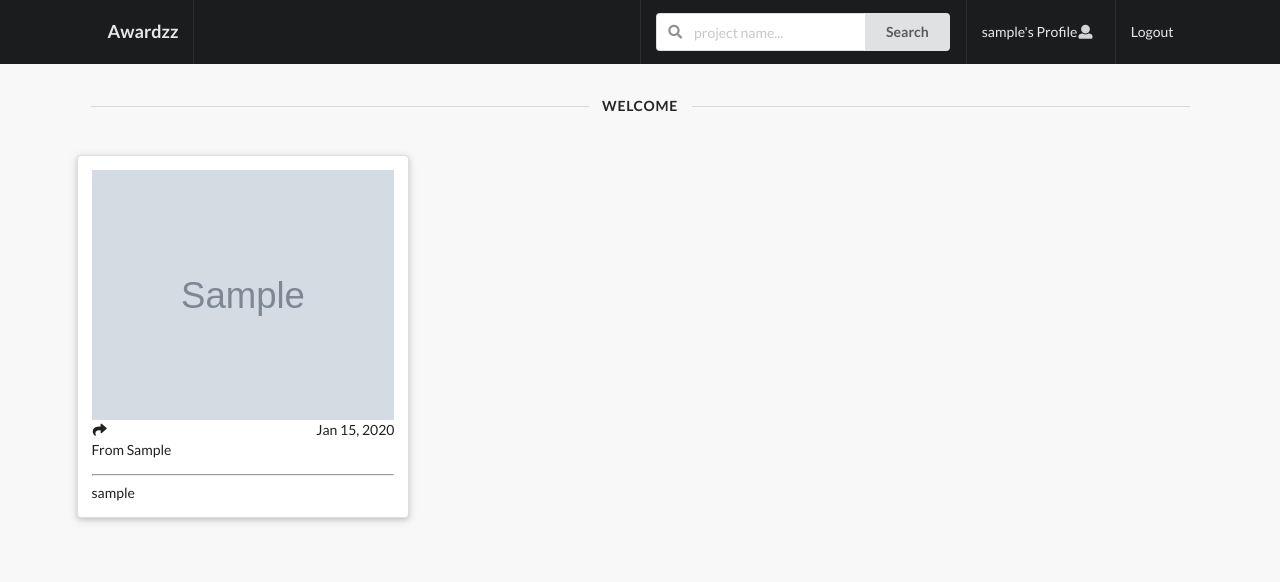
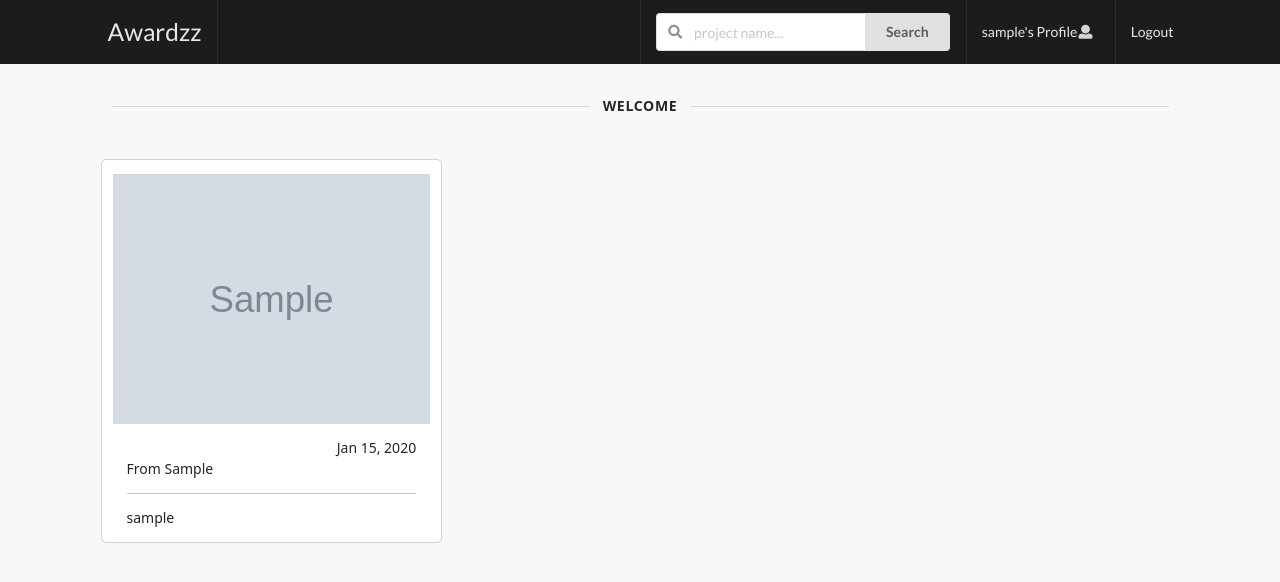
Before and after one commit to otienonick/Awardss_CLone_Django, a Django app: page / in a window 1280 px wide. Shown: the top 582 px of the page. Run offline with Django 3.2, Linux system fonts and the light colour scheme; a user stored in the database is signed in; tables that the repository leaves empty hold one stand-in row (values such as "Sample post"); grey boxes marked "Sample" are stand-in pictures; some libraries are stand-ins or nearby versions.

Commit message:
added more styling to homepage

```diff
--- a/awardss_clone/settings.py
+++ b/awardss_clone/settings.py
@@ -40,7 +40,8 @@ INSTALLED_APPS = [
     'django.contrib.messages',
     'django.contrib.staticfiles',
     'awwards',
-    'cloudinary_storage'
+    'cloudinary_storage',
+    'bootstrap5',
 ]
 
 MIDDLEWARE = [
--- a/awwards/models.py
+++ b/awwards/models.py
@@ -9,13 +9,6 @@ class Profile(models.Model):
     bio = models.TextField(default='no bio...',max_length=300)
     avatar = models.ImageField(default='avatar.png',upload_to = 'avatars/')
     created = models.DateTimeField(auto_now_add=True)
-
-    # number of posts
-    def get_posts_no(self):
-        return self.posts.all().count()
-
-    def get_all_author_posts(self):
-        return self.posts.all()
 
     def __str__(self):
         return f'{self.user.username}-{self.created}'
--- a/awwards/templates/awwards/base.html
+++ b/awwards/templates/awwards/base.html
@@ -1,4 +1,6 @@
 {% load static %}
+{% load bootstrap5 %}
+
 <!doctype html>
 <html lang="en">
   <head>
@@ -11,11 +13,15 @@
 
     <!-- semantic UI -->
     <link rel="stylesheet" type='text/css' href="https://cdnjs.cloudflare.com/ajax/libs/semantic-ui/2.2.14/semantic.min.css">
+    {% block styles %}
+    {% bootstrap_css %}
     <link rel="stylesheet" href="{% static 'css/style.css'%}">
+  {% endblock %}
     <script src="https://cdnjs.cloudflare.com/ajax/libs/semantic-ui/2.4.1/semantic.min.js"></script>
     <link rel="stylesheet" type="text/css" href="semantic/dist/semantic.min.css">
 
     <title>Awardzz - {% block title %}{% endblock title %}</title>
+
   </head>
   <body>
     {% include 'navbar.html' %}
@@ -26,6 +32,8 @@
     </div>
 
     {% block scripts %}
+    {% bootstrap_javascript %}
+
     <script src="{% static 'js/script.js' %}"></script>
     {% endblock scripts %}
 
--- a/awwards/templates/awwards/home.html
+++ b/awwards/templates/awwards/home.html
@@ -2,6 +2,8 @@
 
 {% block title%}HOME{% endblock%}
 {% block content%}
+
+            <div class="container">
         <div class="ui center aligned basic segment">
 
             <div class="ui horizontal divider">
@@ -9,30 +11,44 @@
                 </div>
                 </div>
 
-        <div class="ui equal width grid">
+    <div class="row">
         {% for post in posts %}
-            <div class="five wide column">
-
-            <div class="ui raised segment">
-                <div class="image">
-
-                    <img class="ui image image__img" src="{{post.image.url}}" alt="">
+        <div class="col-md-6 col-lg-4 col-12 col-sm-12">
+            <div class="row m-1 mb-3">
+                <div class="card  ">
+                    <div class="image mt-3">
+                        <img class="ui image image__img" src="{{post.image.url}}" alt="img">
                         <div class="image__overlay image__overlay--blur">
                             <button type="submit" class="ui inverted  button">Review</button>
-                    </div>
-                    <i class="share icon"></i>
-                </div>
-                <p class="float__right">{{post.created |date:"M d, Y"}}</p><br>
-                <p>From <span class="upper"> {{post.location}}</span></p><hr>
-                <p>{{post.author}}</p>
+                         <div class="image__relay">
+                            <a href="{{post.url}}" data-inverted="" data-tooltip="Visit live link"  target="_blank"> <i class="share icon large"></i></a>
 
 
                          </div>
                         </div>
 
+                    </div>
+
+                    <div class="card-body">
+
+                        <p class="float-end">{{post.created |date:"M d, Y"}}</p><br>
+                        <p>From <span class="upper"> {{post.location}}</span></p><hr>
+                        <p>{{post.author}}</p>
+                    </div>
+                  </div>
+            </div>
+        </div>
+        {% empty %}
+        <div class="row">
+            <h2 class="text-center text-white">No photos</h2>
+          </div>
         {% endfor%}
 
     </div>
 
 
+                </div>
+
+
+
 {% endblock%}
--- a/static/css/style.css
+++ b/static/css/style.css
@@ -27,9 +27,15 @@ body{
 .image__img{
     display: block;
     width: 100%;
-    transition: all 0.4s ease;
+    transition: all 0.25s ease;
+    cursor: pointer;
+
+}
 
 
+.image__img:hover{
+    transform: scale(1.05);
+    filter: brightness(70%);
 }
 
 .image__overlay{
@@ -46,8 +52,19 @@ body{
     transition: all 0.25s ease;
 
 }
+.image__relay{
+    position: absolute;
+    left: 90%;
+    top: 85%;
+    width: 100%;
+    height: 100%;
+    transition: all 0.25s ease;
+}
+.image__relay a{
+    text-decoration: none;
+    color: #f8f8f8;
 
-
+}
 .image__overlay--blur{
     backdrop-filter: blur(3px);
 }
```
Also changed, not shown: awwards/templates/profiles/myprofile.html (+34 -0 lines). Lines whose indentation alone changed are shown as unchanged.
